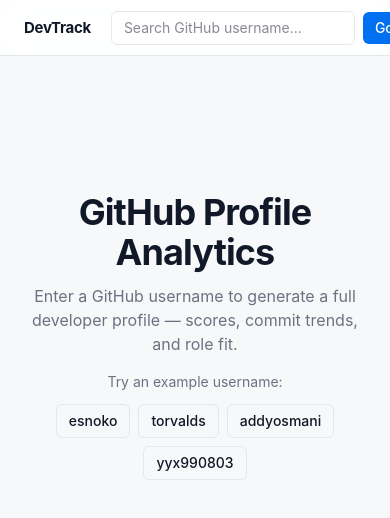
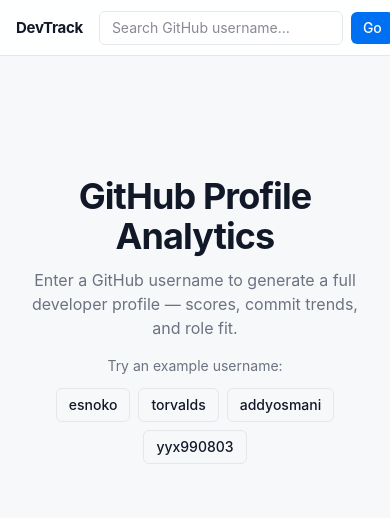
Before and after one commit to esnoko/DevTrack, a React (Vite) app in the folder frontend/: page / in a window 390 px wide. Shown: the top 518 px of the page. Built offline with nearby package versions, Linux system fonts and the light colour scheme; no server answers.

Commit message:
Update styles for improved layout and responsiveness; adjust padding, font sizes, and overflow properties in CSS

```diff
--- a/frontend/src/styles.css
+++ b/frontend/src/styles.css
@@ -16,9 +16,15 @@
     box-sizing: border-box;
   }
 
+  html {
+    overflow-x: hidden;
+  }
+
   body {
     margin: 0;
     min-height: 100vh;
+    overflow-x: hidden;
+    max-width: 100vw;
     background-color: var(--color-page);
     color: var(--color-primary);
     font-family: -apple-system, BlinkMacSystemFont, 'Segoe UI', 'Helvetica Neue', Arial, sans-serif;
@@ -38,15 +44,24 @@
     position: sticky;
     top: 0;
     z-index: 50;
-    height: 3.5rem;
     display: flex;
     align-items: center;
-    gap: 1.25rem;
-    padding: 0 1.5rem;
+    gap: 1rem;
+    padding: 0 1rem;
+    height: 3.5rem;
+    width: 100%;
+    min-width: 0;
     background-color: rgba(255, 255, 255, 0.88);
     backdrop-filter: blur(12px);
     -webkit-backdrop-filter: blur(12px);
     border-bottom: 1px solid var(--color-line);
+  }
+
+  @media (min-width: 480px) {
+    .top-nav {
+      padding: 0 1.5rem;
+      gap: 1.25rem;
+    }
   }
 
   .brand {
@@ -62,7 +77,15 @@
   .page-content {
     max-width: 72rem;
     margin: 0 auto;
-    padding: 2.5rem 1.5rem 4rem;
+    padding: 1.5rem 1rem 4rem;
+    overflow-x: hidden;
+    min-width: 0;
+  }
+
+  @media (min-width: 640px) {
+    .page-content {
+      padding: 2.5rem 1.5rem 4rem;
+    }
   }
 
   /* ── Cards ── */
@@ -90,12 +113,18 @@
   }
 
   .stat-value {
-    font-size: 1.875rem;
+    font-size: 1.5rem;
     font-weight: 700;
     letter-spacing: -0.03em;
     color: var(--color-primary);
     line-height: 1.15;
     margin-top: 0.25rem;
+  }
+
+  @media (min-width: 640px) {
+    .stat-value {
+      font-size: 1.875rem;
+    }
   }
 
   /* ── Insight pill tags ── */
```
